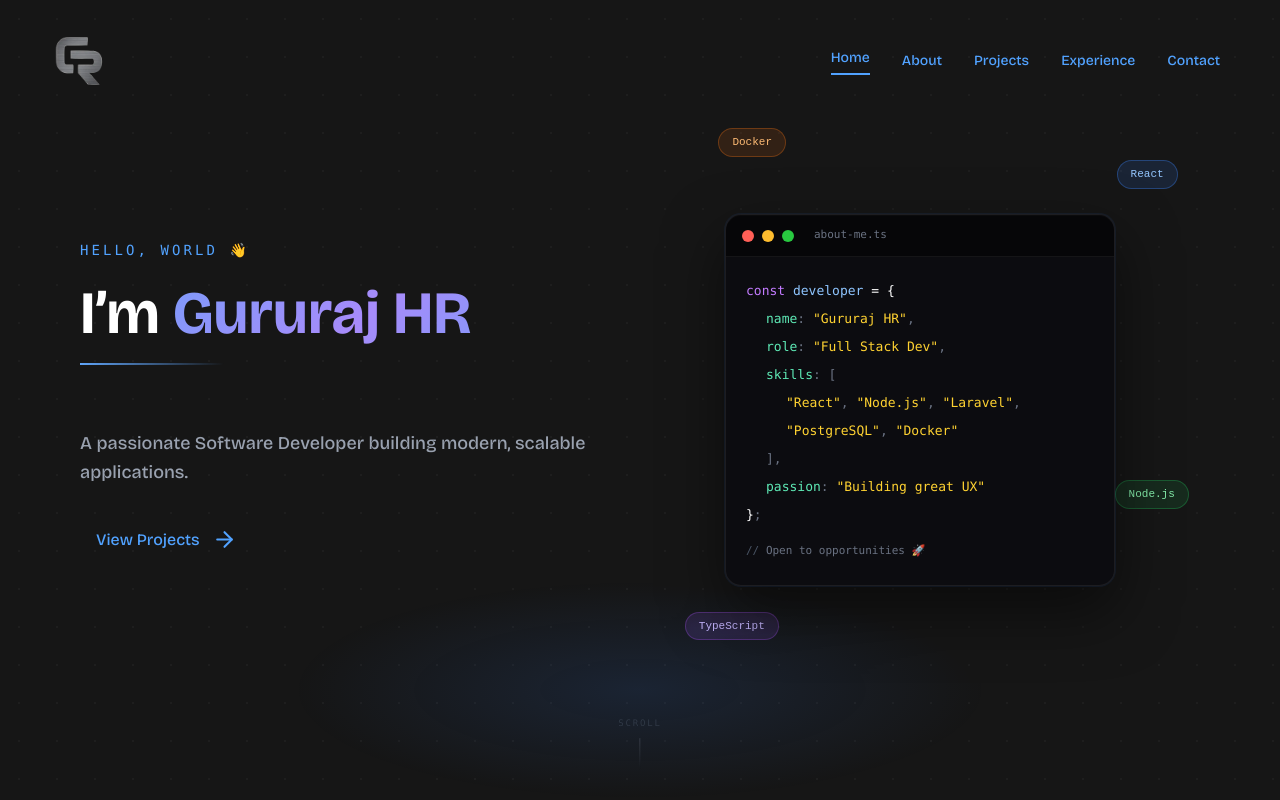
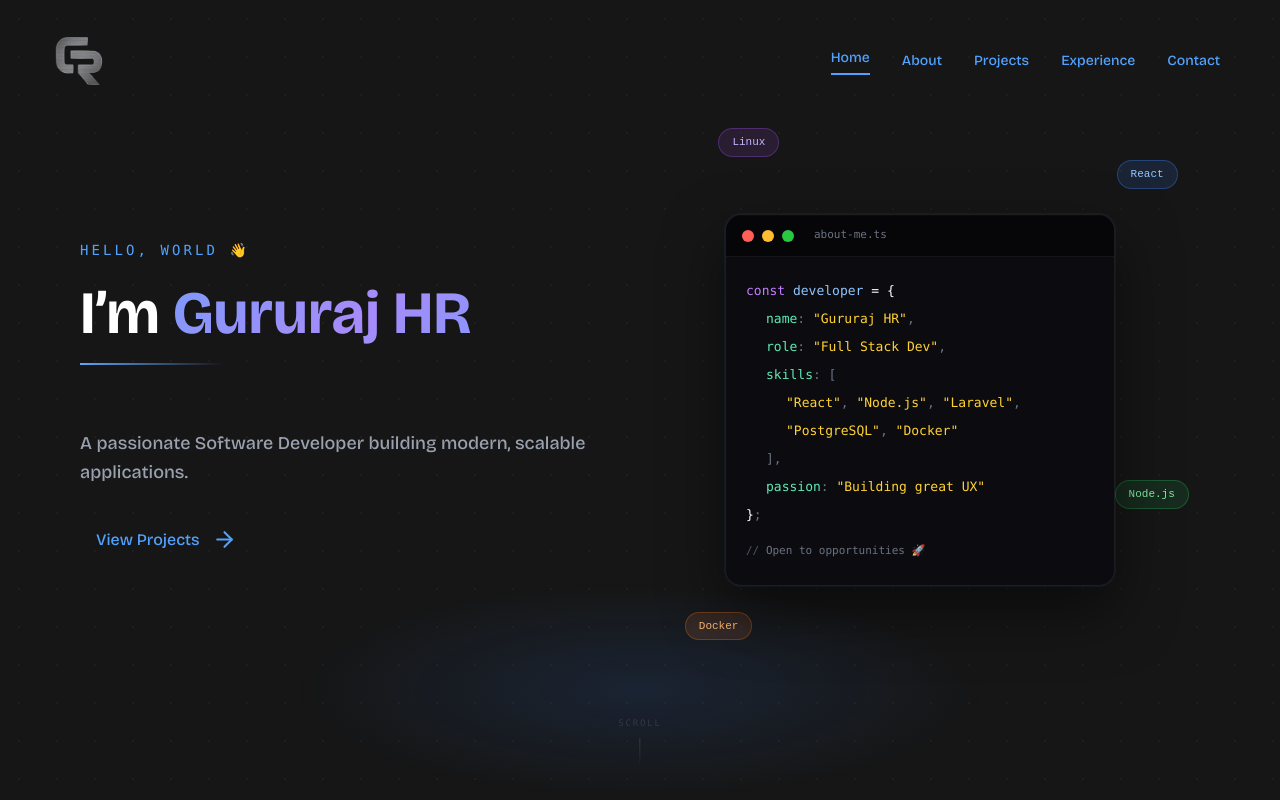
Before and after one commit to GuruRaj0305/myportfolio, a React (Vite) app: page / in a window 1280 px wide. Shown: the top 800 px of the page. Built offline with nearby package versions, Linux system fonts and the light colour scheme.

Commit message:
fix data

```diff
--- a/src/data.js
+++ b/src/data.js
@@ -198,13 +198,13 @@ export const SKILLS = {
 export const HOME = {
   banner: {
     tagline: "A passionate Software Developer building modern, scalable applications.",
-    roles: ["Full Stack Developer", "React & Node.js Engineer", "UI/UX Enthusiast", "Problem Solver"],
+    roles: ["Full Stack Developer", "React & Node.js Engineer", "Problem Solver"],
     skills: ["React", "Node.js", "Laravel", "PostgreSQL", "Docker"],
     badges: [
-      { label: "React",       color: "blue"   },
-      { label: "Node.js",     color: "green"  },
-      { label: "TypeScript",  color: "purple" },
-      { label: "Docker",      color: "orange" },
+      { label: "React",    color: "blue"   },
+      { label: "Node.js", color: "green"  },
+      { label: "Docker",  color: "orange" },
+      { label: "Linux",   color: "purple" },
     ],
   },
   about: "I am a passionate software developer with a love for building efficient and scalable applications. I continuously explore new technologies to create innovative solutions and improve user experiences.",
@@ -221,7 +221,7 @@ export const HOME = {
   ],
   cta: {
     heading: "Let\u2019s Build Something Great Together",
-    sub: "Open for full-time roles, freelance projects & collaborations.",
+    sub: "Actively seeking full-time opportunities to build impactful products with great teams.",
   },
   social: [
     { href: "https://github.com/gururaj0305",    label: "GitHub"   },
```
